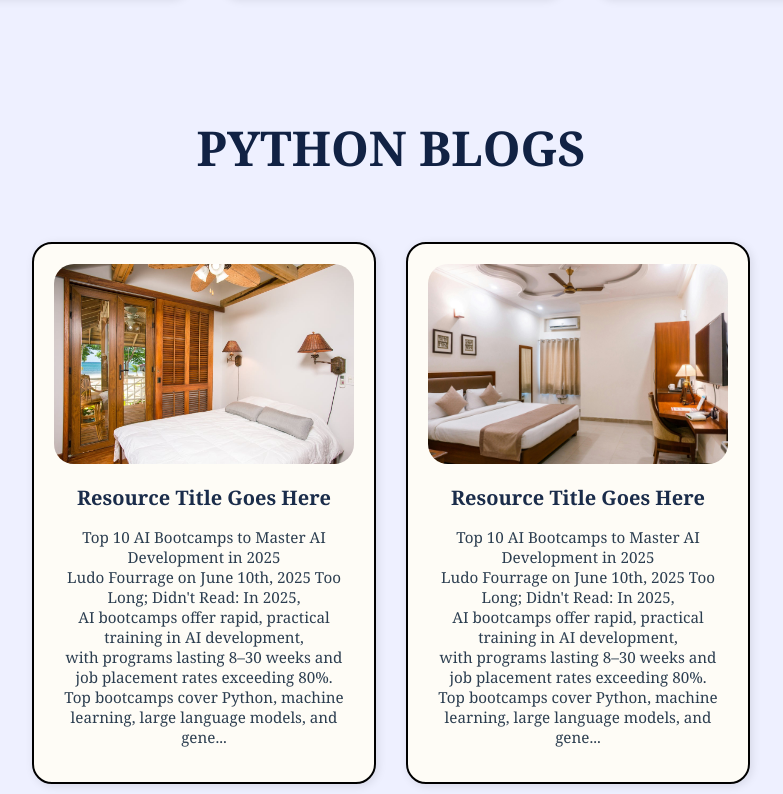
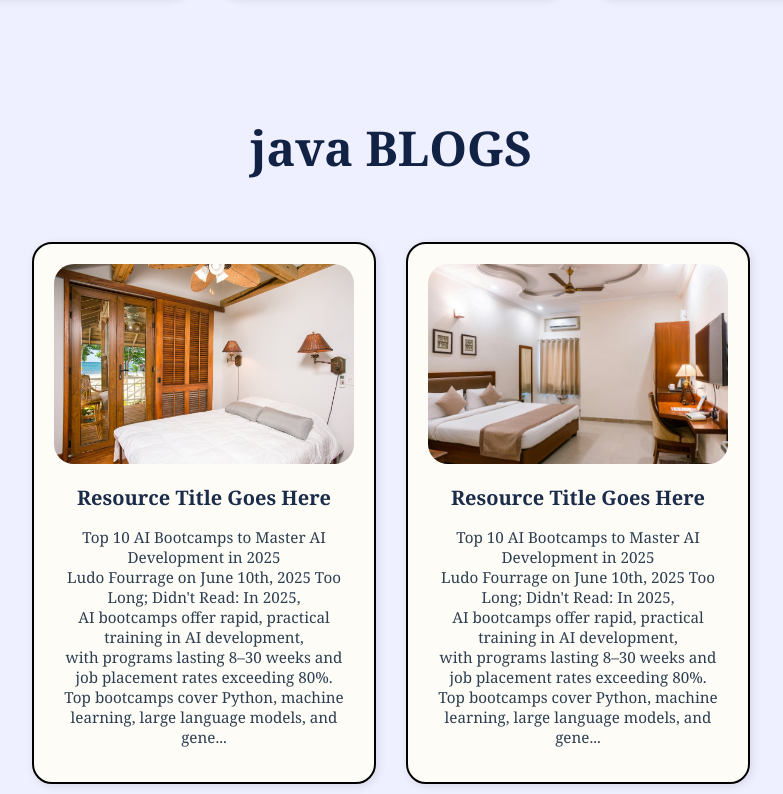
Before and after one commit to majju-work/kratos, a plain HTML site: page blog/blog.html in a window 1280 px wide. Shown: the part 3986-4780 px from the top of the page, without its empty margins (249-1032 px from the left). Drawn offline with Linux system fonts and the light colour scheme.

Commit message:
br issue in blog page for title issue

```diff
--- a/blog/blog.html
+++ b/blog/blog.html
@@ -28,12 +28,7 @@
             <i class="fas fa-bars"></i>
         </button>
     </nav>
-    <!-- <br>
-    <br>
-    <br>
-    <br><br>
-    <br>
-    <br> -->
+
     <div class="container123" id="up_button">
         <div class="card123">
 
@@ -276,10 +271,12 @@
          <br> Top bootcamps cover Python, machine learning, large language models, and gene...</p>
       </div>
     </div>
+
+    <div class="container" id="blog4">
+
     <br>
     <br>
-    <div class="container" id="blog4">
-    <h1 style="text-align:center; text-shadow: 0cqi; ">PYTHON BLOGS</h1>
+    <h1 style="text-align:center; text-shadow: 0cqi; ">java BLOGS</h1>
         <br>
     <div class="cards">
       <div class="card">
@@ -313,9 +310,10 @@
          <br> Top bootcamps cover Python, machine learning, large language models, and gene...</p>
       </div>
     </div>
+
+    <div class="container" id="blog5">
+       <br>
     <br>
-    <br>
-    <div class="container" id="blog5">
     <h1 style="text-align:center; text-shadow: 0cqi; ">PYTHON BLOGS</h1>
         <br>
     <div class="cards">
@@ -350,9 +348,10 @@
          <br> Top bootcamps cover Python, machine learning, large language models, and gene...</p>
       </div>
     </div>
+
+    <div class="container" id="blog6">
+      <br>
     <br>
-    <br>
-    <div class="container" id="blog6">
     <h1 style="text-align:center; text-shadow: 0cqi; ">PYTHON BLOGS</h1>
         <br>
     <div class="cards">
```
